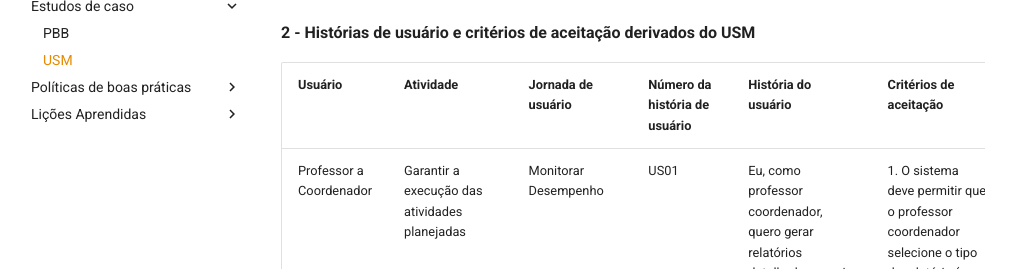
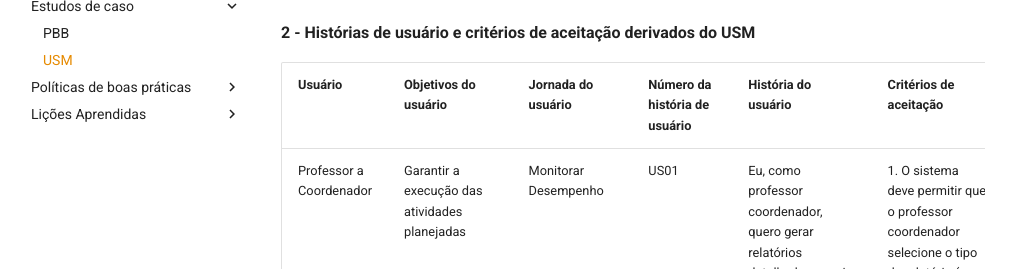
Before and after one commit to mdsreq-fga-unb/2024.2-T03-PanelasGrill, an MkDocs documentation site: the page built from docs/unidade3/usm.md, in a window 1280 px wide and 900 px high, scrolled down 541 px, cut to the strip 183-452 px from the top of the window. Shown: the whole strip, without its empty margins (15-1031 px from the left). Built offline with MkDocs 1.6.1 and Material for MkDocs 9.7.7, drawn with Linux system fonts in a browser that asks for light colours; comment, search, counter and statistics services are not loaded.

Commit message:
Docs: atualizando título da tabela

```diff
--- a/docs/unidade3/usm.md
+++ b/docs/unidade3/usm.md
@@ -11,7 +11,7 @@ USM do produto EduConnect tendo como objetivo unificar e simplificar a gestão d
 **2 - Histórias de usuário e critérios de aceitação derivados do USM**
 
 
-| **Usuário**             | **Atividade**                                         | **Jornada de usuário**                                           | **Número da história de usuário** | **História do usuário**                                                                                                                                                                                                     | **Critérios de aceitação**                                                                                                                                                                                                                                                                            |
+| **Usuário**             | **Objetivos do usuário**                                         | **Jornada do usuário**                                           | **Número da história de usuário** | **História do usuário**                                                                                                                                                                                                     | **Critérios de aceitação**                                                                                                                                                                                                                                                                            |
 |-------------------------|-------------------------------------------------------|------------------------------------------------------------------|-----------------------------------|-----------------------------------------------------------------------------------------------------------------------------------------------------------------------------------------------------------------------------|-------------------------------------------------------------------------------------------------------------------------------------------------------------------------------------------------------------------------------------------------------------------------------------------------------|
 | Professor a Coordenador | Garantir a execução das atividades planejadas         | Monitorar Desempenho                                             | US01                              | Eu, como professor coordenador,<br>quero gerar relatórios detalhados, gerais ou por curso,<br>para que eu possa obter uma visão ampla do desempenho acadêmico e tomar decisões informadas sobre melhorias.                  | 1. O sistema deve permitir que o professor coordenador selecione o tipo de relatório (geral ou por curso).<br> 2. O relatório deve estar disponível em formato visual (gráficos) e textual.                                                                                                                  |
 | Professor a Coordenador | Garantir a execução das atividades planejadas         | Monitorar Desempenho                                             | US02                              | Eu, como professor coordenador,<br>quero consultar relatórios de desempenho dos alunos,<br>para que possa acompanhar seu progresso individual ou coletivo e identificar áreas que precisam de atenção.                      | 1.O sistema deve exibir o desempenho de cada aluno em formato de tabela e gráficos.<br>2. O professor coordenador deve poder filtrar os relatórios por período, turma e aluno específico.                                                                                                                  |
```
